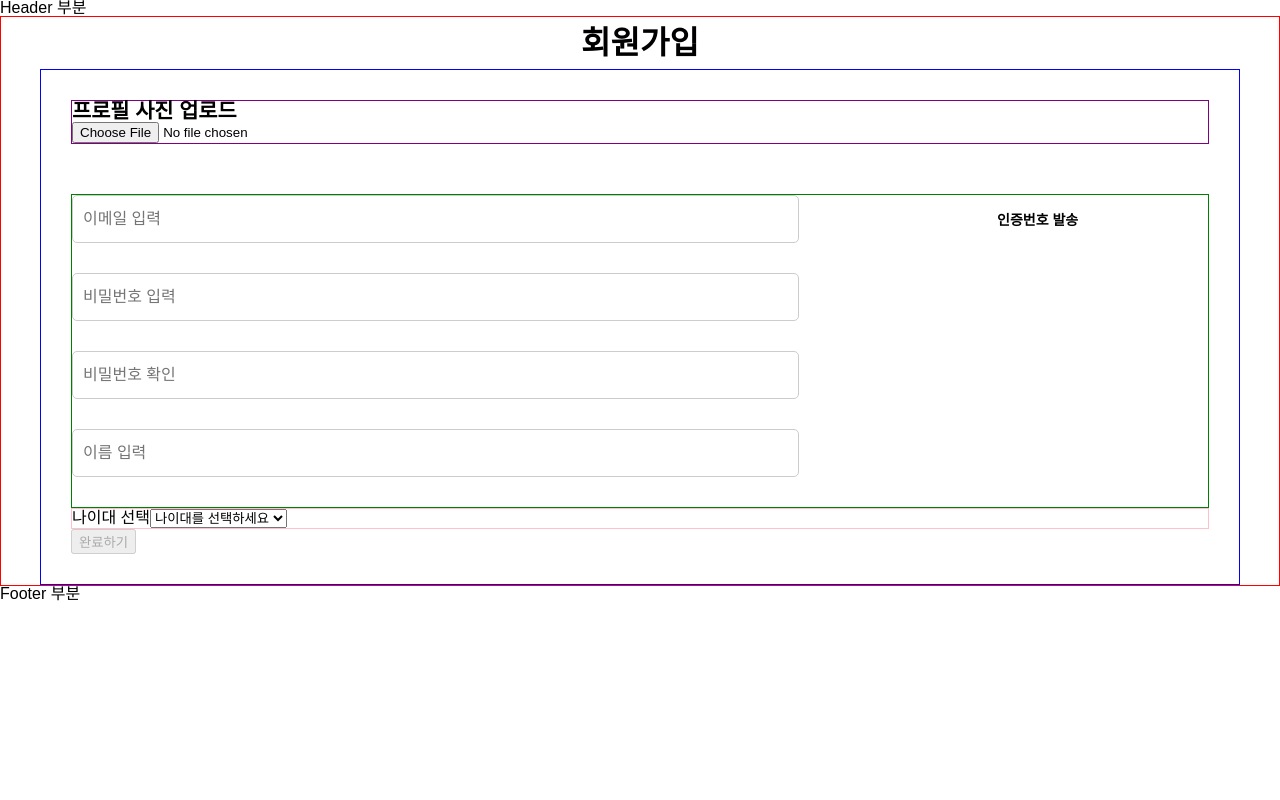
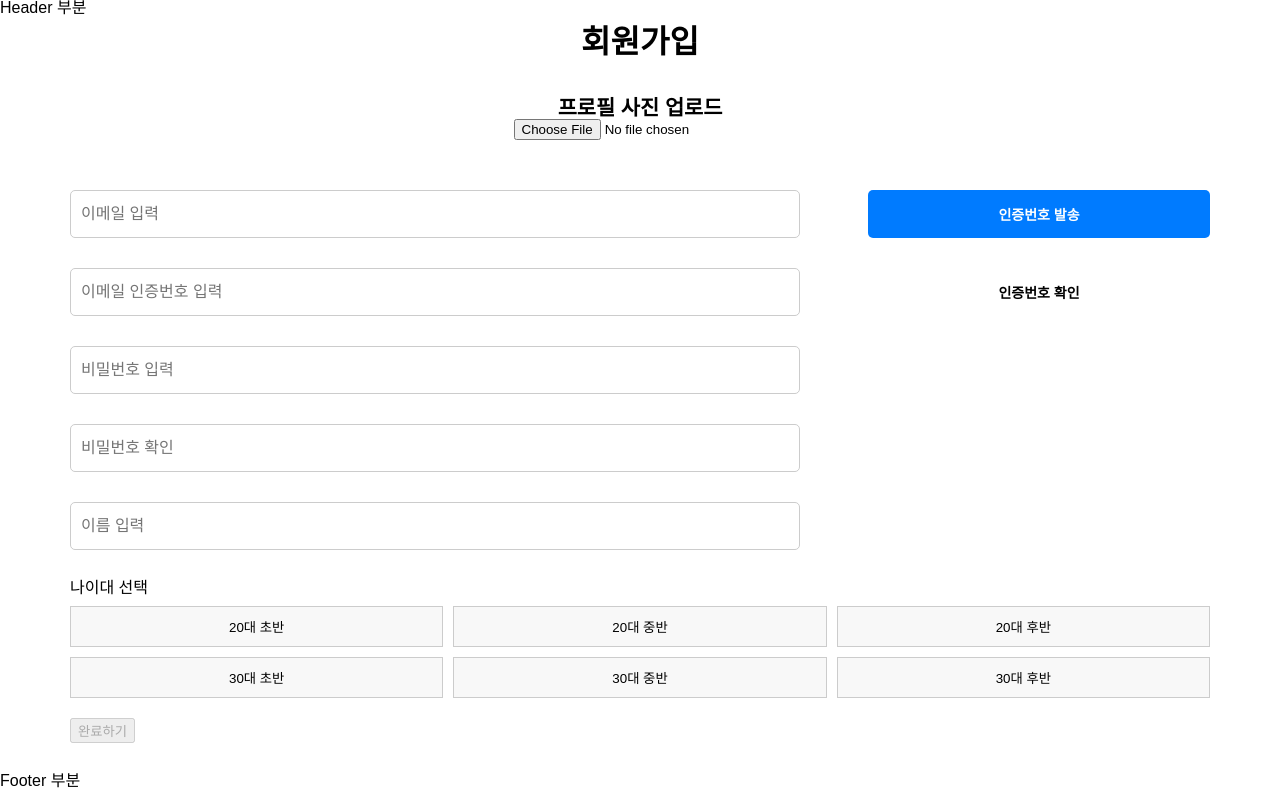
Before and after one commit to pshyun123/weather-fit, a React (Create React App) app: page /join in a window 1280 px wide. Built offline with nearby package versions, Linux system fonts and the light colour scheme.

Commit message:
회원가입 css 수정

```diff
--- a/src/component/join/JoinInputstyle.jsx
+++ b/src/component/join/JoinInputstyle.jsx
@@ -86,7 +86,7 @@ const InputComp = styled.div`
     font-size: 1em;
     &:disabled {
       opacity: 1;
-      background-color: white;
+      background-color: gray;
     }
   }
   .msg {
--- a/src/component/join/JoinStyle.jsx
+++ b/src/component/join/JoinStyle.jsx
@@ -5,7 +5,6 @@ const JoinComp = styled.section`
   flex-direction: column;
   align-items: center;
   background-color: var(--IVORY);
-  border: 1px solid red;
 
   h2 {
     font-size: 2em;
@@ -14,21 +13,18 @@ const JoinComp = styled.section`
   }
 
   .container {
-    border: 1px solid blue;
     width: 100%;
     padding: 30px;
 
     .profile {
       display: flex;
       flex-direction: column;
+      align-items: center;
       margin-bottom: 50px;
-      border: 1px solid purple;
 
       label {
         font-size: 1.3em;
         font-weight: 600;
-        input {
-        }
       }
     }
     .inputArea {
@@ -36,13 +32,48 @@ const JoinComp = styled.section`
       flex-direction: column;
       justify-content: center;
       align-items: center;
-      border: 1px solid green;
+    }
+
+    .inputArea > div:first-child button {
+      /* 인증번호 발송 버튼 스타일 */
+      background-color: #007bff;
+      color: white;
+      padding: 10px 15px;
+      border: none;
+      border-radius: 5px;
+      cursor: pointer;
+    }
+
+    .inputArea > div:first-child button:hover {
+      background-color: #0056b3;
     }
 
     .select-age {
-      border: 1px solid pink;
-      label {
-      }
+      margin-bottom: 20px;
+    }
+
+    .age-group-grid {
+      display: grid;
+      grid-template-columns: repeat(3, 1fr);
+      gap: 10px;
+      margin-top: 10px;
+    }
+
+    .age-group-button {
+      padding: 10px;
+      border: 1px solid #ccc;
+      background-color: #f8f8f8;
+      cursor: pointer;
+      transition: all 0.3s ease;
+    }
+
+    .age-group-button:hover {
+      background-color: #e8e8e8;
+    }
+
+    .age-group-button.active {
+      background-color: #007bff;
+      color: white;
     }
   }
 `;
--- a/src/pages/Join.jsx
+++ b/src/pages/Join.jsx
@@ -2,11 +2,12 @@ import { useState } from "react";
 import UserApi from "../api/UserApi";
 import JoinComp from "../component/join/JoinStyle";
 import { InputButton } from "../component/join/JoinInputstyle";
+import { useEffect } from "react";
 
 const Join = () => {
   // 입력 칸에 이메일, 이메일 인증, 비밀번호, 이름 입력 / 프로필, 나이대별 선택
   const [inputEmail, setInputEmail] = useState(""); // 이메일
-  const [emailConf, setEmailConf] = useState(""); // 이메일 인증
+  const [inputEmailConf, setInputEmailConf] = useState(""); // 이메일 인증
   const [inputPw, setInputPw] = useState(""); // 비밀번호
   const [inputPw2, setInputPw2] = useState(""); // 비밀번호 확인
   const [inputName, setInputName] = useState(""); // 이름
@@ -30,6 +31,27 @@ const Join = () => {
   const [isName, setIsName] = useState(false);
   const [isProfileImage, setIsProfileImage] = useState(false);
   const [isAgeGroup, setIsAgeGroup] = useState(false);
+
+  // 전체 유효성
+  const [isFormValid, setIsFormValid] = useState(false);
+
+  // 모든 입력이 유효한지 확인하는 함수
+  const isAllInputValid = () => {
+    return (
+      isEmail &&
+      isEmailConf &&
+      isPw &&
+      isPw2 &&
+      isName &&
+      isProfileImage &&
+      ageGroup !== ""
+    );
+  };
+
+  // 각 입력 상태가 변경될 때마다 전체 유효성 확인
+  useEffect(() => {
+    setIsFormValid(isAllInputValid());
+  }, [isEmail, isEmailConf, isPw, isPw2, isName, isProfileImage, ageGroup]);
 
   // 이메일, 비밀번호 정규식
   const regexList = {
@@ -63,6 +85,7 @@ const Join = () => {
     } else {
       isUnique("email", value);
     }
+    console.log("Email is valid:", isEmail);
   };
 
   // 이메일 인증번호 요청
@@ -76,6 +99,41 @@ const Join = () => {
       }
     } catch (error) {
       console.error("인증번호 요청 실패:", error);
+    }
+  };
+
+  // 이메일 요청 확인
+  const onChangeEmailConf = (e) => {
+    const value = e.target.value;
+    setInputEmailConf(value);
+
+    // 인증번호 유효성 검사 (예: 6자리 숫자)
+    const isValidAuthCode = /^\d{6}$/.test(value);
+
+    if (isValidAuthCode) {
+      setEmailConfMessage("인증번호 형식이 올바릅니다.");
+      setIsEmailConf(true);
+    } else {
+      setEmailConfMessage("올바른 인증번호를 입력해주세요.");
+      setIsEmailConf(false);
+    }
+  };
+
+  // 실제 인증번호 확인 로직
+  const verifyEmailAuthCode = async () => {
+    try {
+      const res = await UserApi.verifyAuthCode(inputEmail, inputEmailConf);
+      if (res.data.success) {
+        setEmailConfMessage("이메일 인증이 완료되었습니다.");
+        setIsEmailConf(true);
+      } else {
+        setEmailConfMessage("인증번호가 올바르지 않습니다.");
+        setIsEmailConf(false);
+      }
+    } catch (error) {
+      console.error("인증번호 확인 실패:", error);
+      setEmailConfMessage("인증 과정에서 오류가 발생했습니다.");
+      setIsEmailConf(false);
     }
   };
 
@@ -118,14 +176,14 @@ const Join = () => {
     }
   };
 
-  // 프로필 사진
   const onChangeProfileImage = (e) => {
-    const file = e.target.files[0]; // 선택한 파일
+    const file = e.target.files[0];
     if (file) {
       setProfileImage(file);
-      setProfileImageMessage("프로필 이미지가 업로드되었습니다.");
+      setIsProfileImage(true);
     } else {
       setProfileImageMessage("이미지를 선택하세요.");
+      setIsProfileImage(false);
     }
   };
 
@@ -137,29 +195,26 @@ const Join = () => {
     "30대 초반",
     "30대 중반",
     "30대 후반",
-  ]; // 나이대 목록
+  ];
 
-  const onChangeAgeGroup = (e) => {
-    setAgeGroup(e.target.value);
-    setAgeGroupMessage("나이대가 선택되었습니다.");
-    setIsAgeGroup(true);
+  // 나이대 목록
+  const onChangeAgeGroup = (selectedGroup) => {
+    setAgeGroup((prevGroup) => {
+      const newGroup = prevGroup === selectedGroup ? "" : selectedGroup;
+      setIsAgeGroup(newGroup !== "");
+      return newGroup;
+    });
   };
 
   const onSubmit = async () => {
-    if (
-      isEmail &&
-      isEmailConf &&
-      isPw &&
-      isPw2 &&
-      isName &&
-      isProfileImage &&
-      isAgeGroup
-    ) {
+    if (isAllInputValid()) {
       try {
         const res = await UserApi.register({
           email: inputEmail,
           password: inputPw,
           name: inputName,
+          profileImage: profileImage,
+          ageGroup: ageGroup,
         });
         console.log("회원가입 성공:", res.data);
       } catch (error) {
@@ -193,7 +248,6 @@ const Join = () => {
                 />
               </div>
             )}
-            <p>{profileImageMessage}</p>
           </div>
 
           <div className="inputArea">
@@ -206,6 +260,16 @@ const Join = () => {
               msg={emailMessage}
               msgType={isEmail}
               btnClick={sendEmailAuthCode} // 버튼 클릭 시 인증번호 발송 요청
+            />
+            <InputButton
+              holder="이메일 인증번호 입력"
+              value={inputEmailConf}
+              changeEvt={onChangeEmailConf}
+              btnChild="인증번호 확인"
+              active={isEmailConf}
+              msg={emailConfMessage}
+              msgType={isEmailConf}
+              btnClick={verifyEmailAuthCode} // 버튼 클릭 시 인증번호 확인
             />
             <InputButton
               holder="비밀번호 입력"
@@ -235,30 +299,22 @@ const Join = () => {
           {/* 나이대 선택 */}
           <div className="select-age">
             <label>나이대 선택</label>
-            <select value={ageGroup} onChange={onChangeAgeGroup}>
-              <option value="">나이대를 선택하세요</option>
+            <div className="age-group-grid">
               {ageGroups.map((group, index) => (
-                <option key={index} value={group}>
+                <button
+                  key={index}
+                  className={`age-group-button ${
+                    ageGroup === group ? "active" : ""
+                  }`}
+                  onClick={() => onChangeAgeGroup(group)}>
                   {group}
-                </option>
+                </button>
               ))}
-            </select>
+            </div>
             <p>{ageGroupMessage}</p>
           </div>
 
-          <button
-            onClick={onSubmit}
-            disabled={
-              !(
-                isEmail &&
-                isEmailConf &&
-                isPw &&
-                isPw2 &&
-                isName &&
-                isProfileImage &&
-                isAgeGroup
-              )
-            }>
+          <button onClick={onSubmit} disabled={!isAllInputValid()}>
             완료하기
           </button>
         </div>
```
